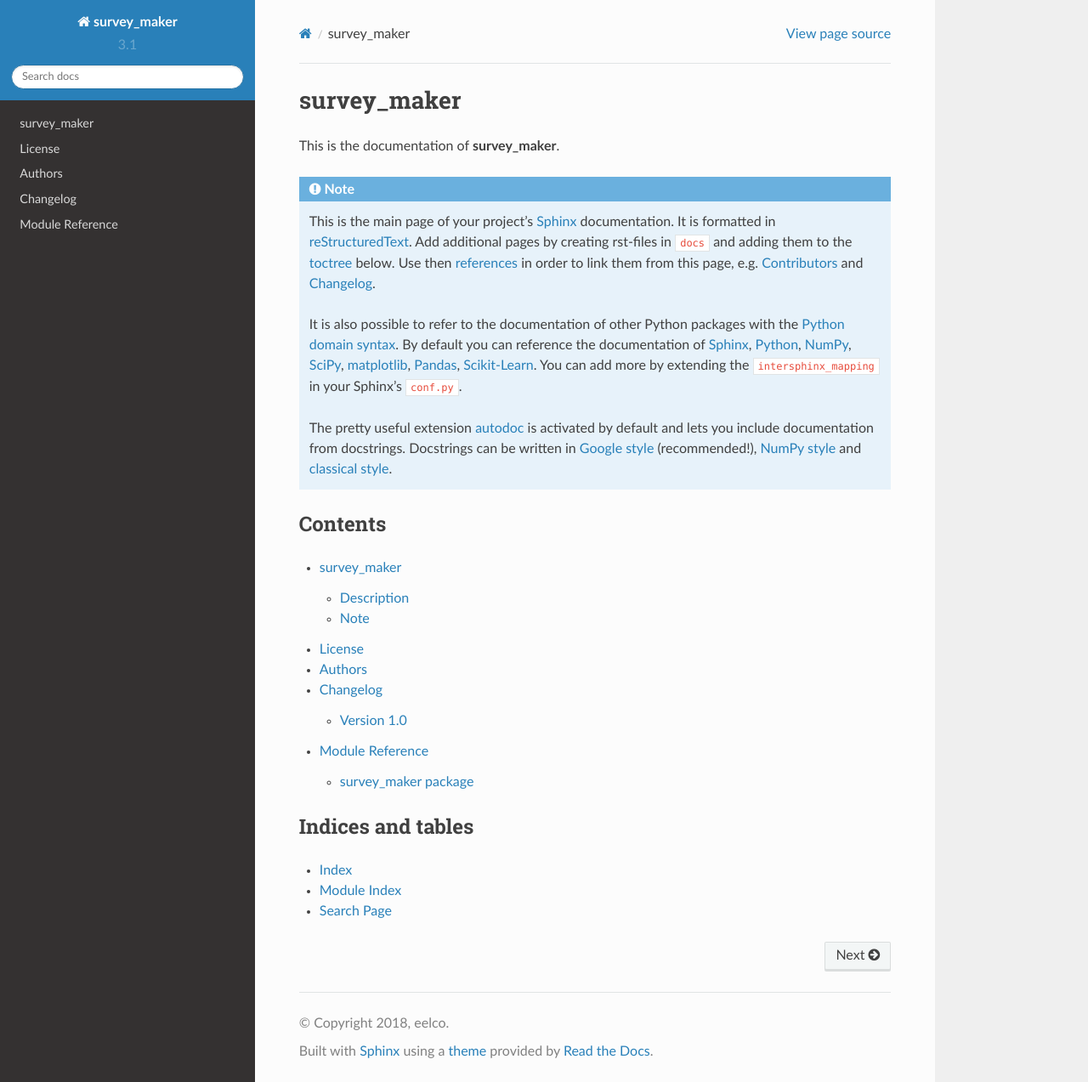
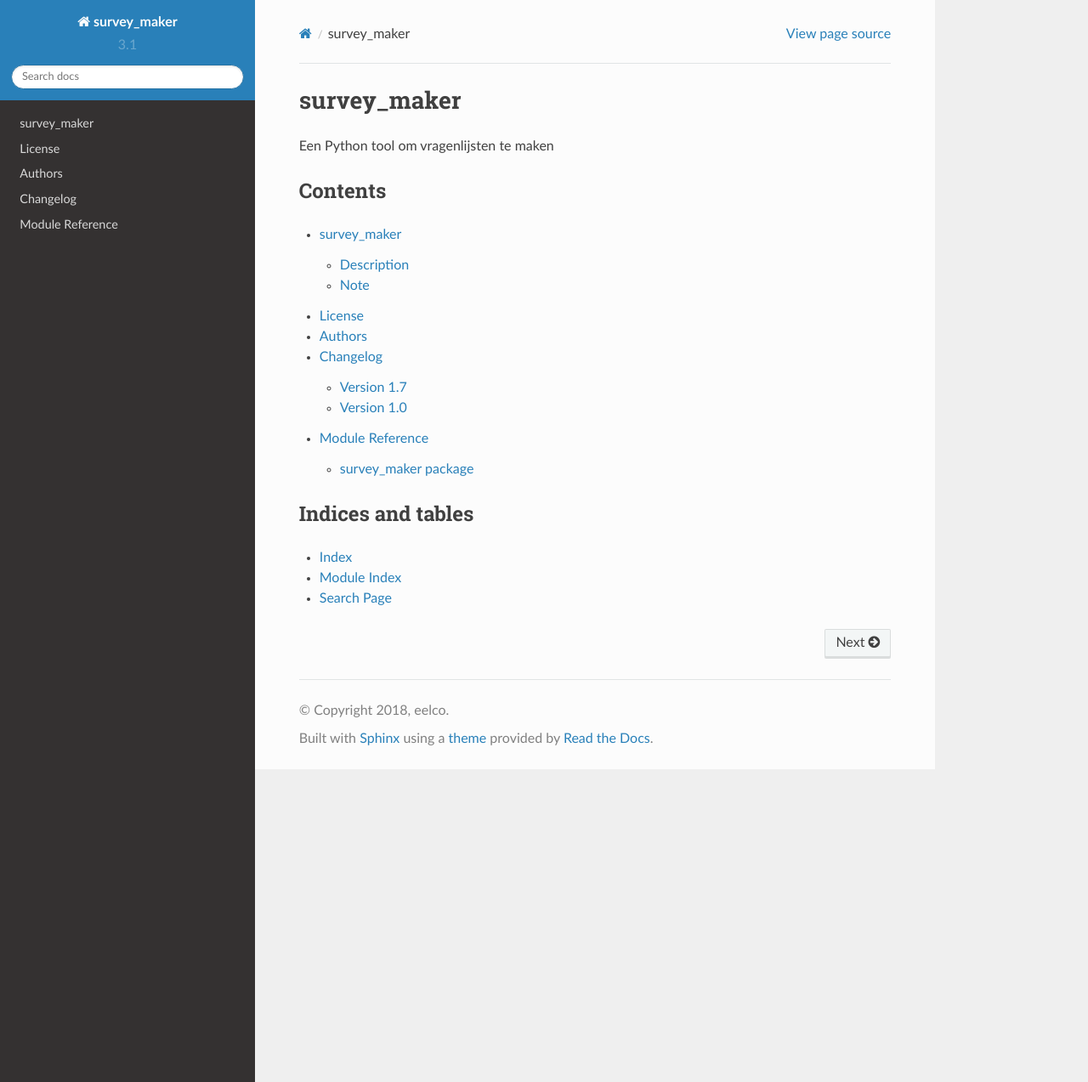
Before and after one commit to eelcovv/survey_maker, a Sphinx documentation site: the page built from docs/index.rst, in a window 1280 px wide and 1273 px high. Shown: the whole window at 85% size. Built offline with Sphinx 7.4.7 and the Read the Docs theme 2.0.0, drawn with Linux system fonts in a browser that asks for light colours.

Commit message:
updated readme en changeog

```diff
--- a/AUTHORS.rst
+++ b/AUTHORS.rst
@@ -2,4 +2,4 @@
 Contributors
 ============
 
-* Eelco van Vlliet <evlt@cbs.nl>
+* Eelco van Vliet <evlt@cbs.nl>
--- a/CHANGELOG.rst
+++ b/CHANGELOG.rst
@@ -1,6 +1,11 @@
 =========
 Changelog
 =========
+
+Version 1.7
+===========
+
+- Documentatie toegevoegd
 
 Version 1.0
 ===========
--- a/README.rst
+++ b/README.rst
@@ -3,13 +3,15 @@
 ============
 
 
-Add a short description here!
+SurveyMaker kan gebruikt worden om een vragen lijst te bouwen
 
 
 Description
 ===========
 
-A longer description of your project goes here...
+SurveyMaker is een Python script om vragenlijst te maken. Hiertoe kan de
+vragenlijst in een Yaml-file ingevoerd worden. SurveyMaker zal deze in een
+PDF-document omzetten
 
 
 Note
--- a/docs/index.rst
+++ b/docs/index.rst
@@ -2,26 +2,7 @@
 survey_maker
 ============
 
-This is the documentation of **survey_maker**.
-
-.. note::
-
-    This is the main page of your project's `Sphinx`_ documentation.
-    It is formatted in `reStructuredText`_. Add additional pages
-    by creating rst-files in ``docs`` and adding them to the `toctree`_ below.
-    Use then `references`_ in order to link them from this page, e.g.
-    :ref:`authors` and :ref:`changes`.
-
-    It is also possible to refer to the documentation of other Python packages
-    with the `Python domain syntax`_. By default you can reference the
-    documentation of `Sphinx`_, `Python`_, `NumPy`_, `SciPy`_, `matplotlib`_,
-    `Pandas`_, `Scikit-Learn`_. You can add more by extending the
-    ``intersphinx_mapping`` in your Sphinx's ``conf.py``.
-
-    The pretty useful extension `autodoc`_ is activated by default and lets
-    you include documentation from docstrings. Docstrings can be written in
-    `Google style`_ (recommended!), `NumPy style`_ and `classical style`_.
-
+Een Python tool om vragenlijsten  te maken
 
 Contents
 ========
```
